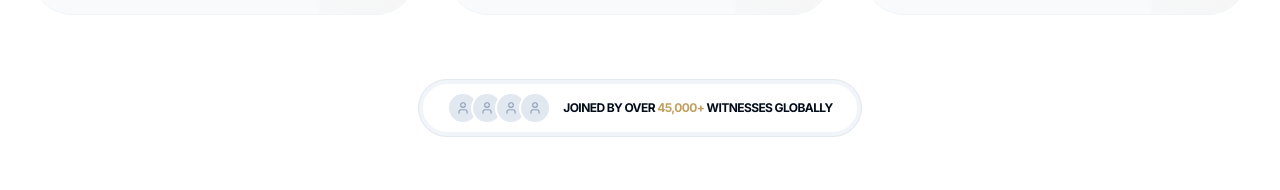
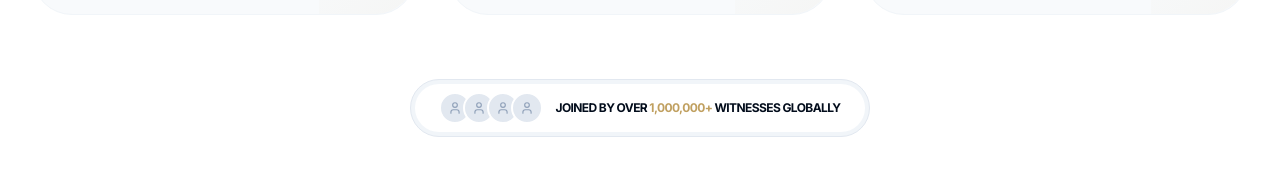
Before and after one commit to bilauovictor-rgb/Apostle-Sunday-Iyi, a React (Vite) app: page / in a window 1280 px wide. Shown: the part 3578-3768 px from the top of the page. Built offline with nearby package versions, Linux system fonts and the light colour scheme; no server answers; the database is empty; a web font is replaced by a local one.

Commit message:
feat: Update testimonials witness count
Increase the displayed witness count in the testimonials section from 45,000+ to 1,000,000+ to better reflect growth.

```diff
--- a/src/components/home/TestimonialsSection.tsx
+++ b/src/components/home/TestimonialsSection.tsx
@@ -192,7 +192,7 @@ export default function TestimonialsSection() {
                 ))}
               </div>
               <p className="text-xs font-bold text-primary uppercase tracking-tighter">
-                Joined by over <span className="text-secondary">45,000+</span> witnesses globally
+                Joined by over <span className="text-secondary">1,000,000+</span> witnesses globally
               </p>
             </div>
           </div>
```
